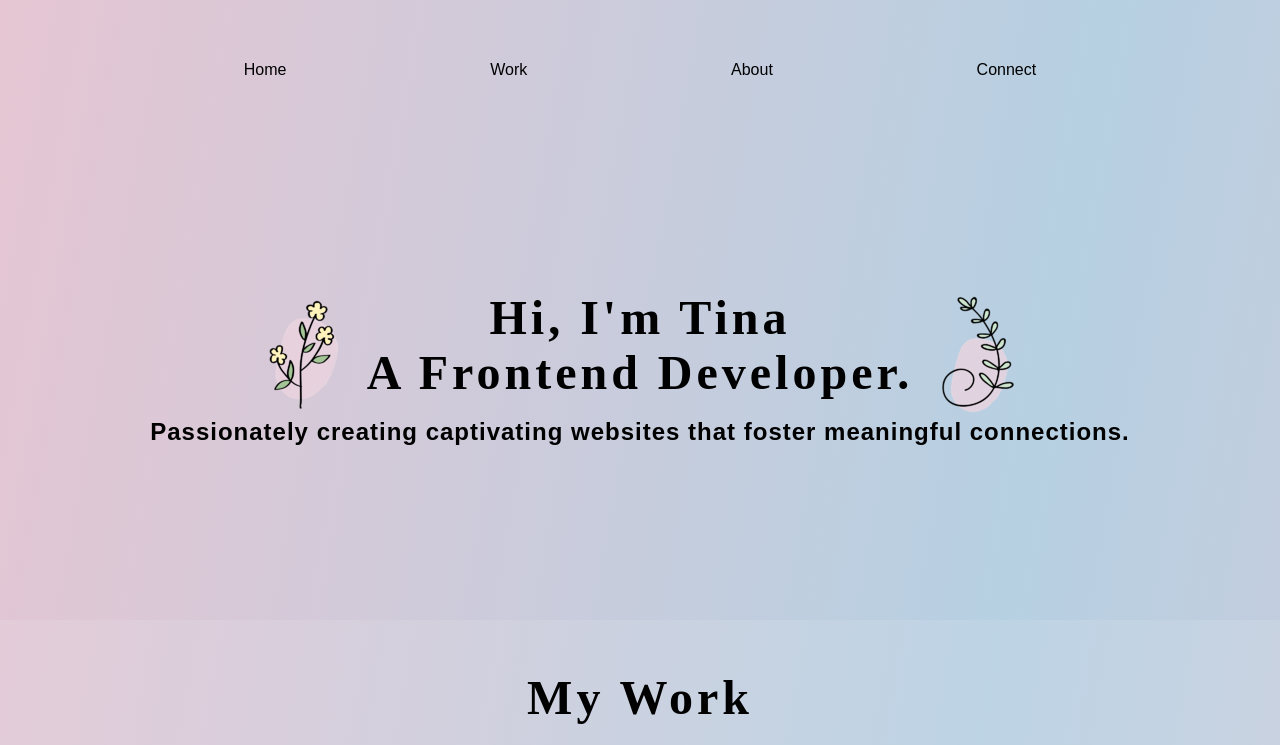
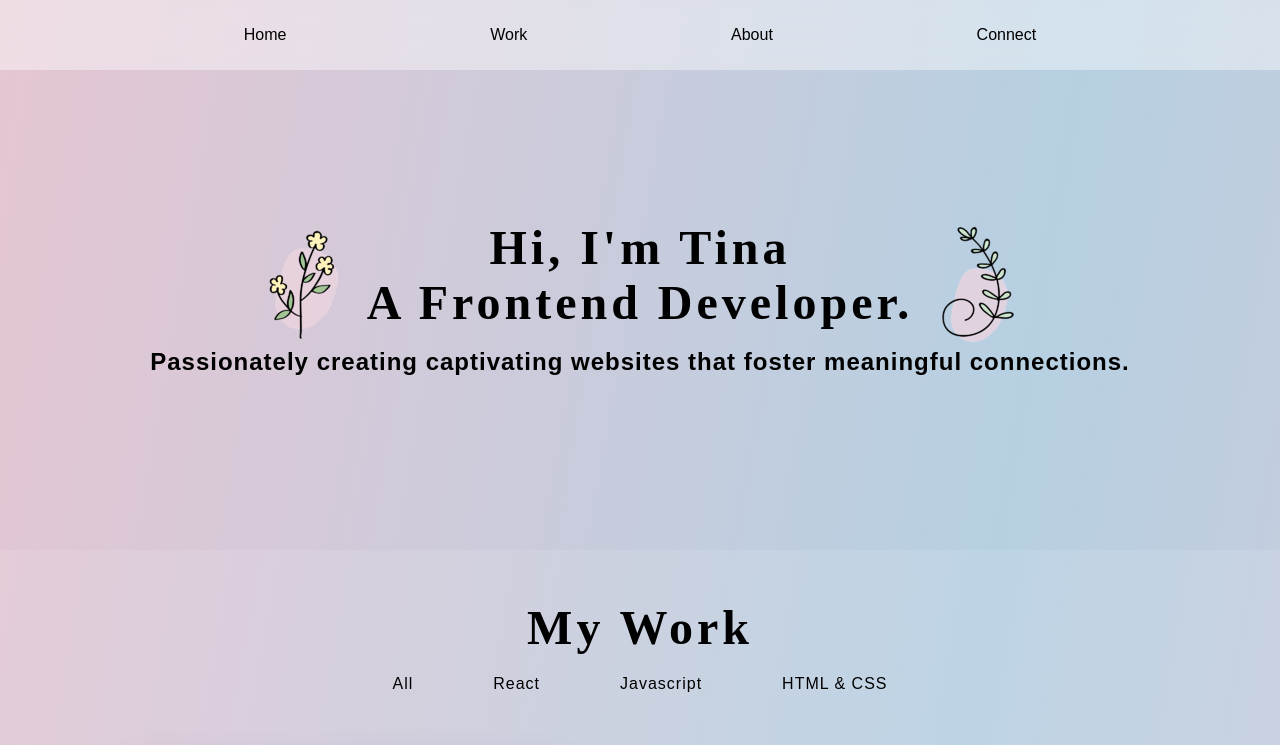
Before and after one commit to twentyfive21/portfolio-react, a React (Vite) app: page / in a window 1280 px wide. Shown: the top 745 px of the page. Built offline with nearby package versions, Linux system fonts and the light colour scheme; a web font is replaced by a local one.

Commit message:
made header sticky for scroll and added css

```diff
--- a/src/components/Header/Header.css
+++ b/src/components/Header/Header.css
@@ -2,6 +2,12 @@
     display: flex;
     justify-content: space-evenly;
     align-items: center;
-    height: 6vh;
-    padding: 70px 40px;
+    height: 2vh;
+    padding: 35px 40px;
+    position: sticky;
+    top: 0;
+    background: rgba( 255, 255, 255, 0.4 );
+    backdrop-filter: blur( 20px );
+    -webkit-backdrop-filter: blur( 20px );
+    z-index: 1;
 }
```
